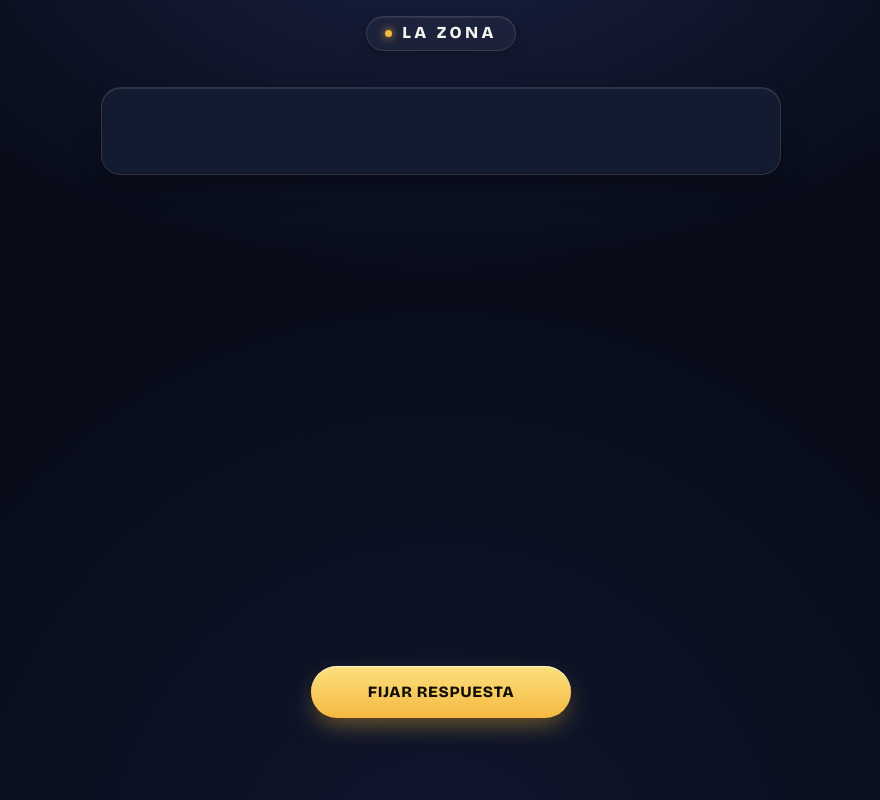
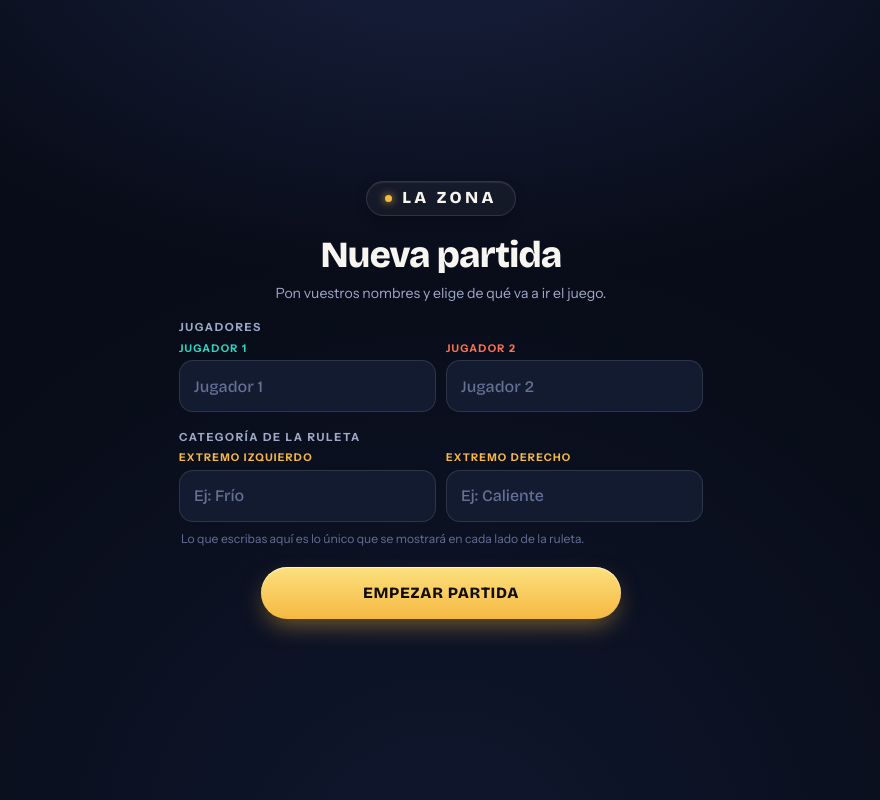
Before and after one commit to Danip-12/LaZona, a plain HTML site: page index.html in a window 1280 px wide. Shown: the whole page, without its empty margins (199-1079 px from the left). Drawn offline with nearby package versions, Linux system fonts and the light colour scheme.

Commit message:
Implement setup form in index.html
Added a setup form for player names and categories.

```diff
--- a/index.html
+++ b/index.html
@@ -9,7 +9,7 @@
 <meta name="mobile-web-app-capable" content="yes">
 <meta name="apple-mobile-web-app-capable" content="yes">
 <meta name="apple-mobile-web-app-status-bar-style" content="black-translucent">
-<meta name="apple-mobile-web-app-title" content="La Zona">
+<meta name="apple-mobile-web-app-title" content="LA ZONA">
 <link rel="apple-touch-icon" href="icons/icon-192.png">
 <link rel="manifest" href="manifest.json">
 <link rel="preconnect" href="https://fonts.googleapis.com">
@@ -17,7 +17,28 @@
 <link href="https://fonts.googleapis.com/css2?family=Bricolage+Grotesque:opsz,wght@12..96,500;12..96,800&family=Instrument+Sans:wght@400;600;700&display=swap" rel="stylesheet">
 <link rel="stylesheet" href="css/styles.css">
 </head>
-<body>
+<body class="in-setup">
+<form class="setup" id="setupForm" autocomplete="off">
+  <span class="brand">LA ZONA</span>
+  <h1>Nueva partida</h1>
+  <p class="setup-sub">Pon vuestros nombres y elige de qué va a ir el juego.</p>
+  <fieldset>
+    <legend>Jugadores</legend>
+    <div class="names">
+      <label class="field f0"><span>Jugador 1</span><input id="name0" type="text" maxlength="14" placeholder="Jugador 1" enterkeyhint="next"></label>
+      <label class="field f1"><span>Jugador 2</span><input id="name1" type="text" maxlength="14" placeholder="Jugador 2" enterkeyhint="go"></label>
+    </div>
+  </fieldset>
+  <fieldset>
+    <legend>Categoría de la ruleta</legend>
+    <div class="names">
+      <label class="field f2"><span>Extremo izquierdo</span><input id="catL" type="text" maxlength="18" placeholder="Ej: Frío" required enterkeyhint="next"></label>
+      <label class="field f2"><span>Extremo derecho</span><input id="catR" type="text" maxlength="18" placeholder="Ej: Caliente" required enterkeyhint="go"></label>
+    </div>
+    <p class="setup-note">Lo que escribas aquí es lo único que se mostrará en cada lado de la ruleta.</p>
+  </fieldset>
+  <button class="btn" type="submit">Empezar partida</button>
+</form>
 <header>
   <span class="brand">LA ZONA</span>
   <div class="players" id="players" aria-live="polite"></div>
@@ -34,8 +55,8 @@
   </div>
   <button class="btn" id="action">Fijar respuesta</button>
   <p class="hint" id="hint"></p>
+  <button class="settings" id="settings" type="button">⚙ Ajustes</button>
 </main>
-<script src="js/spectra.js"></script>
 <script src="js/game.js"></script>
 </body>
 </html>
```
